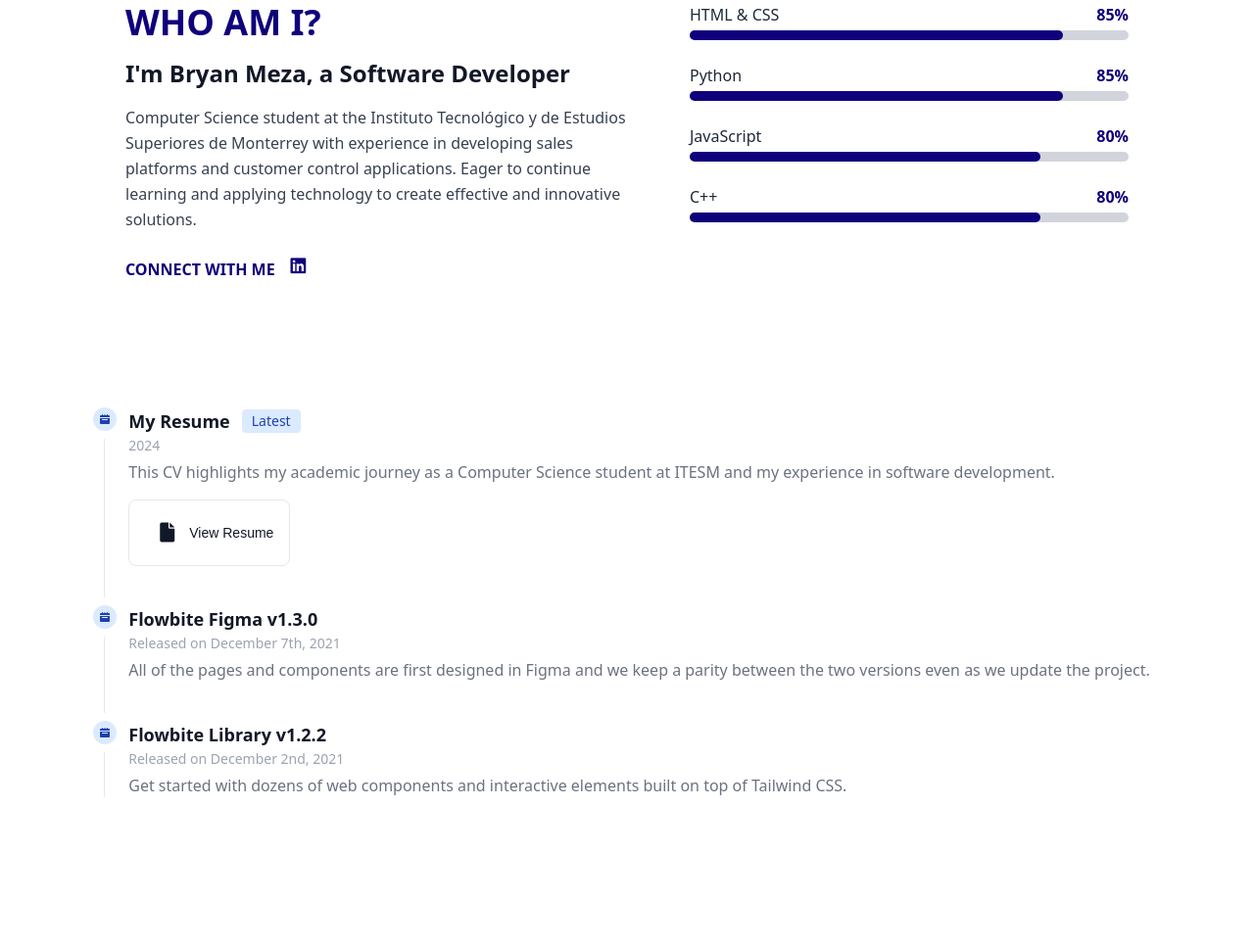
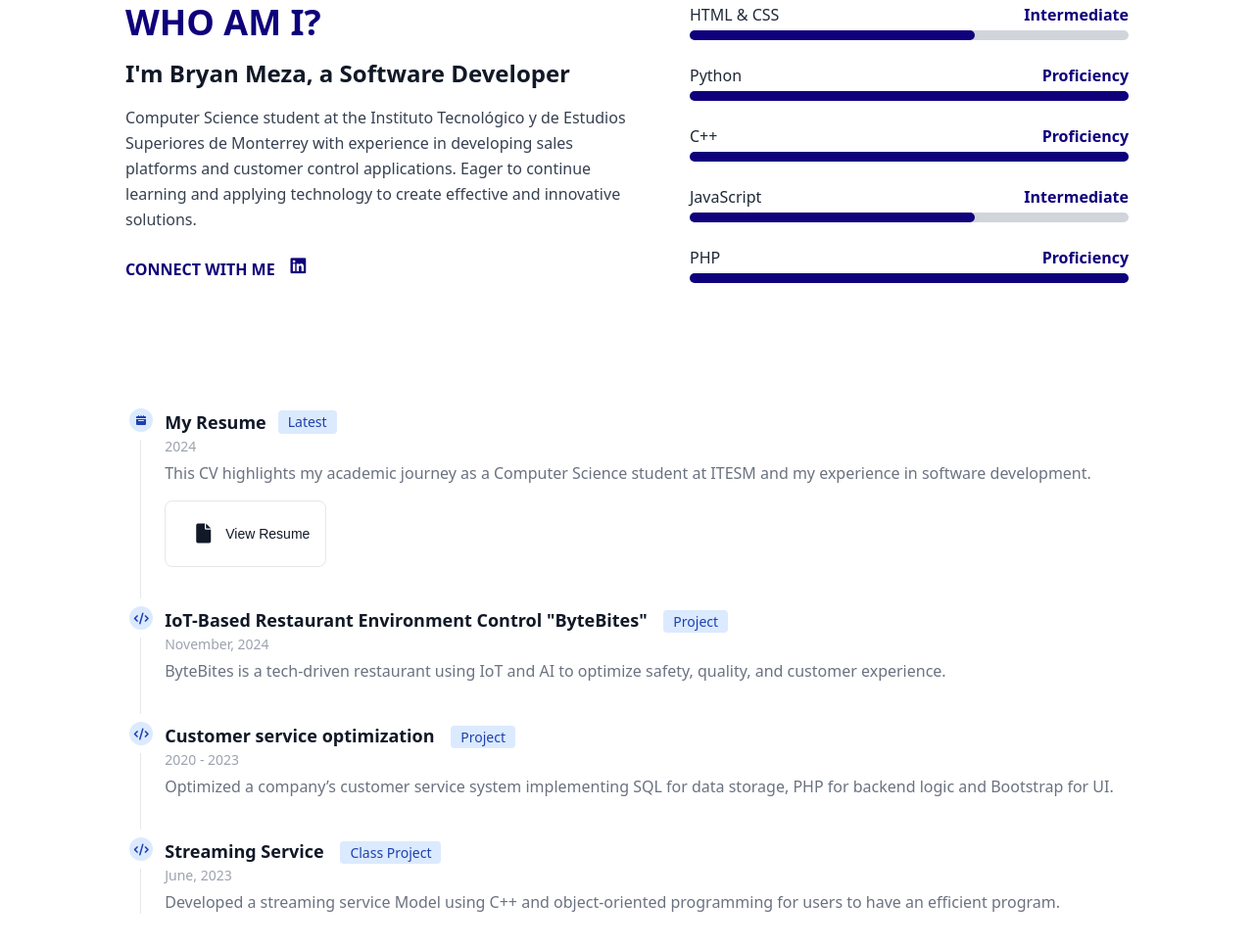
Before and after one commit to Bryan-Meza/portfolio, a website: page index.html in a window 1280 px wide. Shown: the part 929-1898 px from the top of the page at 98% size. Before the commit the page ends 1807 px from the top, so only its background shows below. Drawn offline with Linux system fonts and the light colour scheme.

Commit message:
Update index.html

```diff
--- a/index.html
+++ b/index.html
@@ -166,10 +166,10 @@
         <div>
           <div class="flex justify-between mb-1">
             <span class="text-gray-800 font-medium">HTML & CSS</span>
-            <span class="primaryColor font-bold">85%</span>
+            <span class="primaryColor font-bold">Intermediate</span>
           </div>
           <div class="w-full bg-gray-300 rounded-full h-2.5">
-            <div class="bgColor h-2.5 rounded-full" style="width: 85%"></div>
+            <div class="bgColor h-2.5 rounded-full" style="width: 65%"></div>
           </div>
         </div>
 
@@ -177,10 +177,21 @@
         <div>
           <div class="flex justify-between mb-1">
             <span class="text-gray-800 font-medium">Python</span>
-            <span class="primaryColor font-bold">85%</span>
+            <span class="primaryColor font-bold">Proficiency</span>
           </div>
           <div class="w-full bg-gray-300 rounded-full h-2.5">
-            <div class="bgColor h-2.5 rounded-full" style="width: 85%"></div>
+            <div class="bgColor h-2.5 rounded-full" style="width: 100%"></div>
+          </div>
+        </div>
+
+        <!-- C++ Skill -->
+        <div>
+          <div class="flex justify-between mb-1">
+            <span class="text-gray-800 font-medium">C++</span>
+            <span class="primaryColor font-bold">Proficiency</span>
+          </div>
+          <div class="w-full bg-gray-300 rounded-full h-2.5">
+            <div class="bgColor h-2.5 rounded-full" style="width: 100%"></div>
           </div>
         </div>
 
@@ -188,21 +199,21 @@
         <div>
           <div class="flex justify-between mb-1">
             <span class="text-gray-800 font-medium">JavaScript</span>
-            <span class="primaryColor font-bold">80%</span>
+            <span class="primaryColor font-bold">Intermediate</span>
           </div>
           <div class="w-full bg-gray-300 rounded-full h-2.5">
-            <div class="bgColor h-2.5 rounded-full" style="width: 80%"></div>
+            <div class="bgColor h-2.5 rounded-full" style="width: 65%"></div>
           </div>
         </div>
 
-        <!-- C++ Skill -->
+        <!-- PHP Skill -->
         <div>
           <div class="flex justify-between mb-1">
-            <span class="text-gray-800 font-medium">C++</span>
-            <span class="primaryColor font-bold">80%</span>
+            <span class="text-gray-800 font-medium">PHP</span>
+            <span class="primaryColor font-bold">Proficiency</span>
           </div>
           <div class="w-full bg-gray-300 rounded-full h-2.5">
-            <div class="bgColor h-2.5 rounded-full" style="width: 80%"></div>
+            <div class="bgColor h-2.5 rounded-full" style="width: 100%"></div>
           </div>
         </div>
       </div>
@@ -263,57 +274,72 @@
           <span
             class="absolute flex items-center justify-center w-6 h-6 bg-blue-100 rounded-full -start-3 ring-8 ring-white dark:ring-gray-900 dark:bg-blue-900"
           >
-            <svg
-              class="w-2.5 h-2.5 text-blue-800 dark:text-blue-300"
-              aria-hidden="true"
-              xmlns="http://www.w3.org/2000/svg"
-              fill="currentColor"
-              viewBox="0 0 20 20"
-            >
-              <path
-                d="M20 4a2 2 0 0 0-2-2h-2V1a1 1 0 0 0-2 0v1h-3V1a1 1 0 0 0-2 0v1H6V1a1 1 0 0 0-2 0v1H2a2 2 0 0 0-2 2v2h20V4ZM0 18a2 2 0 0 0 2 2h16a2 2 0 0 0 2-2V8H0v10Zm5-8h10a1 1 0 0 1 0 2H5a1 1 0 0 1 0-2Z"
-              />
-            </svg>
+            <i
+              class="fa-solid fa-code fa-xs text-blue-800 dark:text-blue-300"
+            ></i>
           </span>
           <h3 class="mb-1 text-lg font-semibold text-gray-900 dark:text-white">
-            Flowbite Figma v1.3.0
+            IoT-Based Restaurant Environment Control "ByteBites"
+            <span
+              class="bg-blue-100 text-blue-800 text-sm font-medium me-2 px-2.5 py-0.5 rounded dark:bg-white-900 dark:text-black-300 ms-3"
+              >Project</span
+            >
           </h3>
           <time
             class="block mb-2 text-sm font-normal leading-none text-gray-400 dark:text-gray-500"
-            >Released on December 7th, 2021</time
+            >November, 2024</time
           >
           <p class="text-base font-normal text-gray-500 dark:text-gray-400">
-            All of the pages and components are first designed in Figma and we
-            keep a parity between the two versions even as we update the
-            project.
+            ByteBites is a tech-driven restaurant using IoT and AI to optimize
+            safety, quality, and customer experience.
+          </p>
+        </li>
+        <li class="mb-10 ms-6">
+          <span
+            class="absolute flex items-center justify-center w-6 h-6 bg-blue-100 rounded-full -start-3 ring-8 ring-white dark:ring-gray-900 dark:bg-blue-900"
+          >
+            <i
+              class="fa-solid fa-code fa-xs text-blue-800 dark:text-blue-300"
+            ></i>
+          </span>
+          <h3 class="mb-1 text-lg font-semibold text-gray-900 dark:text-white">
+            Customer service optimization
+            <span
+              class="bg-blue-100 text-blue-800 text-sm font-medium me-2 px-2.5 py-0.5 rounded dark:bg-white-900 dark:text-black-300 ms-3"
+              >Project</span
+            >
+          </h3>
+          <time
+            class="block mb-2 text-sm font-normal leading-none text-gray-400 dark:text-gray-500"
+            >2020 - 2023</time
+          >
+          <p class="text-base font-normal text-gray-500 dark:text-gray-400">
+            Optimized a company’s customer service system implementing SQL for
+            data storage, PHP for backend logic and Bootstrap for UI.
           </p>
         </li>
         <li class="ms-6">
           <span
             class="absolute flex items-center justify-center w-6 h-6 bg-blue-100 rounded-full -start-3 ring-8 ring-white dark:ring-gray-900 dark:bg-blue-900"
           >
-            <svg
-              class="w-2.5 h-2.5 text-blue-800 dark:text-blue-300"
-              aria-hidden="true"
-              xmlns="http://www.w3.org/2000/svg"
-              fill="currentColor"
-              viewBox="0 0 20 20"
-            >
-              <path
-                d="M20 4a2 2 0 0 0-2-2h-2V1a1 1 0 0 0-2 0v1h-3V1a1 1 0 0 0-2 0v1H6V1a1 1 0 0 0-2 0v1H2a2 2 0 0 0-2 2v2h20V4ZM0 18a2 2 0 0 0 2 2h16a2 2 0 0 0 2-2V8H0v10Zm5-8h10a1 1 0 0 1 0 2H5a1 1 0 0 1 0-2Z"
-              />
-            </svg>
+            <i
+              class="fa-solid fa-code fa-xs text-blue-800 dark:text-blue-300"
+            ></i>
           </span>
           <h3 class="mb-1 text-lg font-semibold text-gray-900 dark:text-white">
-            Flowbite Library v1.2.2
+            Streaming Service
+            <span
+              class="bg-blue-100 text-blue-800 text-sm font-medium me-2 px-2.5 py-0.5 rounded dark:bg-white-900 dark:text-black-300 ms-3"
+              >Class Project</span
+            >
           </h3>
           <time
             class="block mb-2 text-sm font-normal leading-none text-gray-400 dark:text-gray-500"
-            >Released on December 2nd, 2021</time
+            >June, 2023</time
           >
           <p class="text-base font-normal text-gray-500 dark:text-gray-400">
-            Get started with dozens of web components and interactive elements
-            built on top of Tailwind CSS.
+            Developed a streaming service Model using C++ and object-oriented
+            programming for users to have an efficient program.
           </p>
         </li>
       </ol>
```
